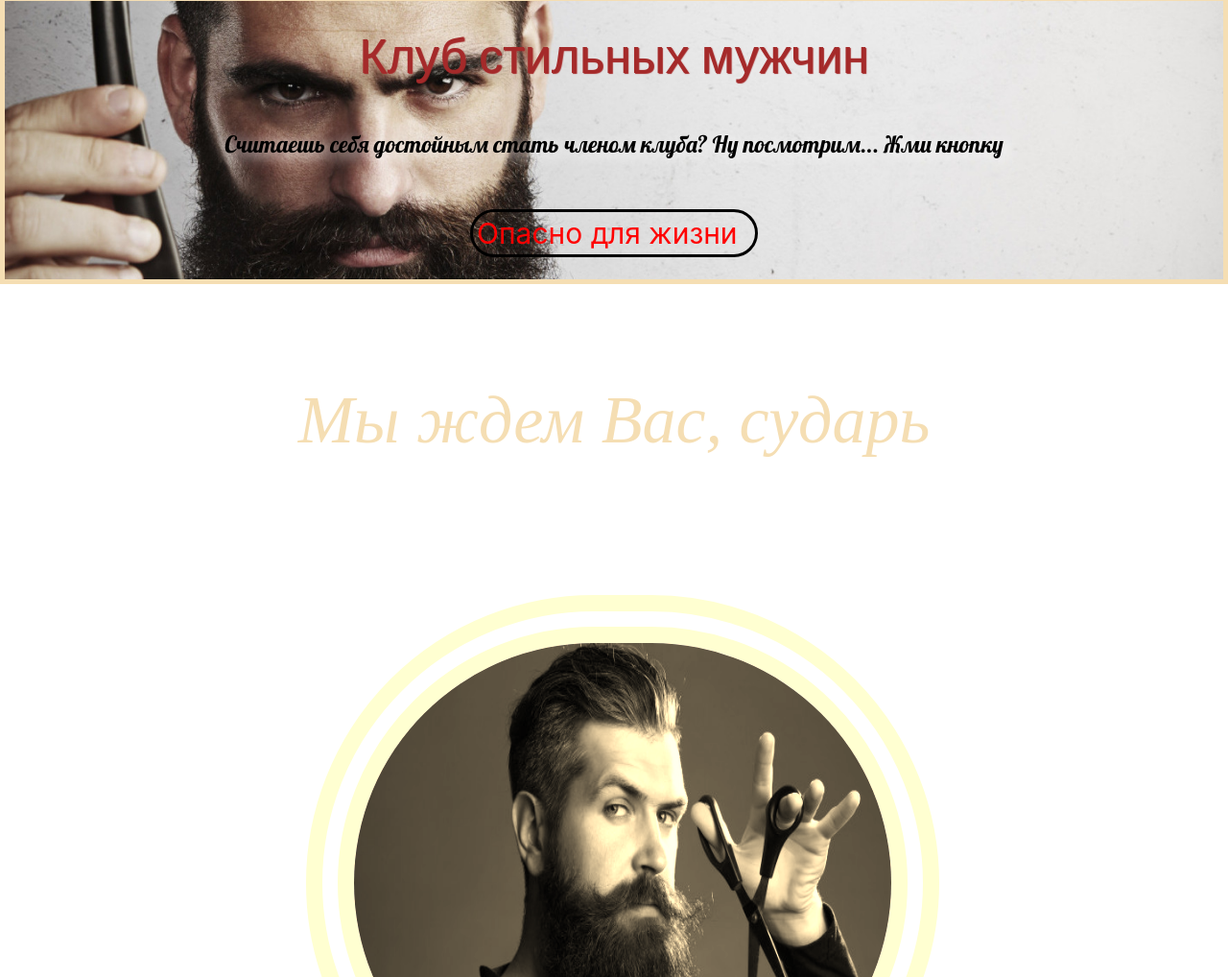
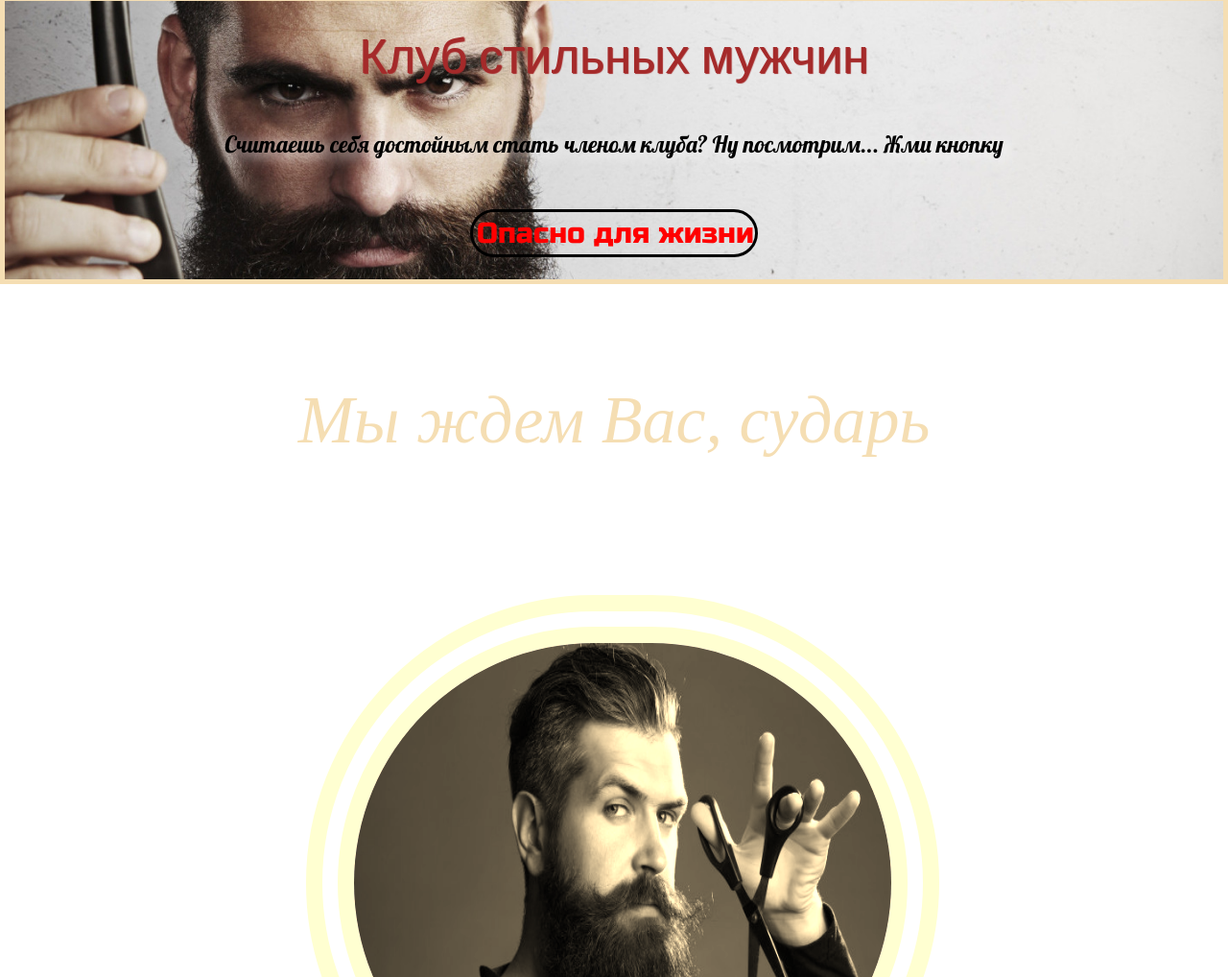
Before and after one commit to 666legion999/barberbitch, a plain HTML site: page index.html in a window 1280 px wide. Shown: the part 2543-3561 px from the top of the page at 96% size. Drawn offline with nearby package versions, Linux system fonts and the light colour scheme; a web font is replaced by a local one.

Commit message:
Update index.html

```diff
--- a/index.html
+++ b/index.html
@@ -8,7 +8,7 @@
     <link href="https://fonts.googleapis.com/css?family=Oswald:400,500,600,700|Ruslan+Display&display=swap&subset=cyrillic" rel="stylesheet">
     <link rel="stylesheet" href="https://stackpath.bootstrapcdn.com/bootstrap/4.4.1/css/bootstrap.min.css" integrity="sha384-Vkoo8x4CGsO3+Hhxv8T/Q5PaXtkKtu6ug5TOeNV6gBiFeWPGFN9MuhOf23Q9Ifjh" crossorigin="anonymous">
     <link href="https://fonts.googleapis.com/css?family=Lobster&display=swap&subset=cyrillic,cyrillic-ext" rel="stylesheet">
-
+    <link href="https://fonts.googleapis.com/css2?family=Russo+One&display=swap" rel="stylesheet">
 </head>
 <body>
 <div class="allcontainer">
@@ -88,7 +88,7 @@ Barbershop — намного больше, чем просто мужская
 	<div class="block2">
 	    <h1 class="">Клуб стильных мужчин</h1>
 	    <h4>Считаешь себя достойным стать членом клуба? Ну посмотрим... Жми кнопку</h4>
-	    <a class="buttonforman" href="#">Опасно для жизни</a>
+	    <a class="buttonforman" href="#"><p>Опасно для жизни</p></a>
 	</div>
 	    <h1 class="clockh1">Мы ждем Вас, сударь</h1>
 	<div class="block3">
```
